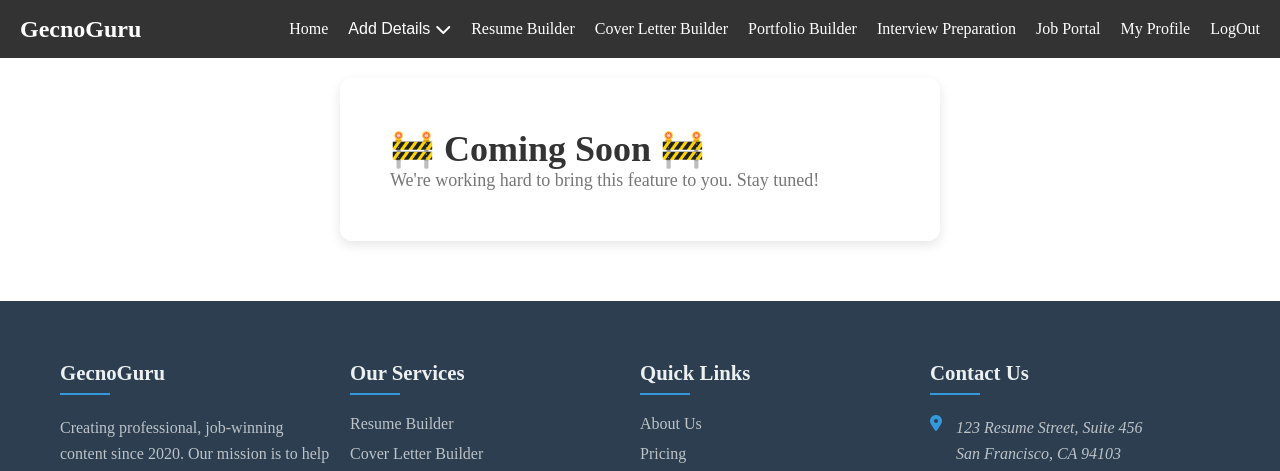
After one commit to nerajlal/GecnoGuru, a PHP site: page /willbe.php in a window 1280 px wide. The commit adds this page. Shown: the top 471 px of the page. Run offline with PHP 8.4, Linux system fonts and the light colour scheme.

Commit message:
updated on 10/04/2025
updated on 10/04/2025

```diff
--- a/navbar1.php
+++ b/navbar1.php
@@ -229,9 +229,9 @@
             </li>
             <li><a href="Resume/index.php">Resume Builder</a></li>
             <li><a href="Cover/index.php">Cover Letter Builder</a></li>
-            <li><a href="#.php">Portfolio Builder</a></li>
-            <li><a href="#.php">Interview Preparation</a></li>
-            <li><a href="#.php">Job Portal</a></li>
+            <li><a href="willbe.php">Portfolio Builder</a></li>
+            <li><a href="willbe.php">Interview Preparation</a></li>
+            <li><a href="willbe.php">Job Portal</a></li>
             <li><a href="profile.php">My Profile</a></li>
             <li><a href="logout.php">LogOut</a></li>
         </ul>
--- /dev/null
+++ b/willbe.php
@@ -0,0 +1,28 @@
+<?php include('navbar1.php'); ?>
+
+    <style>
+        .coming-soon {
+            background-color: #fff;
+            padding: 50px;
+            margin: auto;
+            border-radius: 12px;
+            box-shadow: 0 4px 12px rgba(0, 0, 0, 0.1);
+            max-width: 600px;
+        }
+        .coming-soon h1 {
+            font-size: 36px;
+            color: #333;
+        }
+        .coming-soon p {
+            font-size: 18px;
+            color: #777;
+        }
+    </style>
+
+<br>
+<div class="coming-soon">
+    <h1>🚧 Coming Soon 🚧</h1>
+    <p>We're working hard to bring this feature to you. Stay tuned!</p>
+</div>
+
+<?php include('footer.php'); ?>
```
